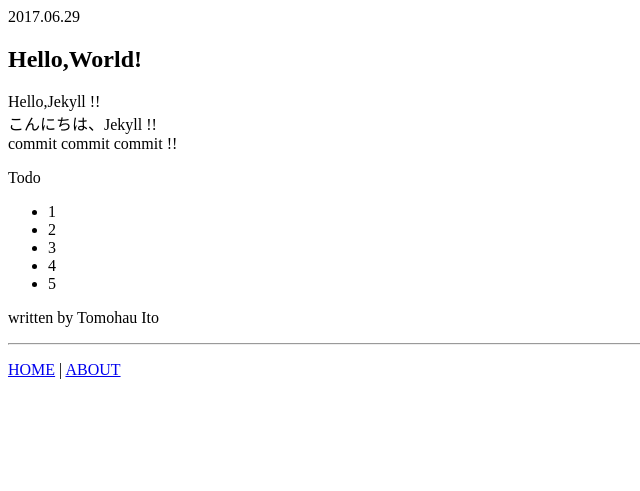
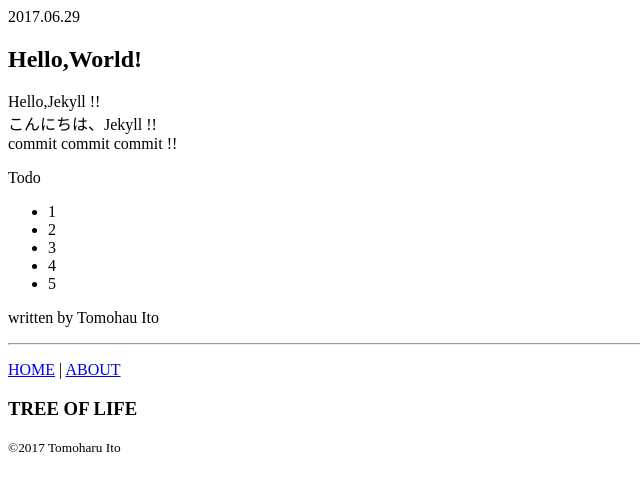
Before and after one commit to TomoharuIto/blog, a Jekyll site: the page built from _posts/2017-06-29-post.md, in a window 1280 px wide. Shown: the top 491 px of the page, without its empty margins (0-640 px from the left). Built offline with Jekyll 4.4.1, drawn with Linux system fonts in a browser that asks for light colours; nearby versions of some CDN libraries; comment, search, counter and statistics services are not loaded; part of the change alters nothing that is shown.

```diff
--- a/_includes/footer.html
+++ b/_includes/footer.html
@@ -1,2 +1,11 @@
-<hr>
-<p><a href="/blog">HOME</a> | <a href="/blog/about.html">ABOUT</a></p>
+    <hr>
+    <p><a href="/blog">HOME</a> | <a href="/blog/about.html">ABOUT</a></p>
+    <nav><!-- ==========▼Back to top▼========== -->
+      <div class="topBtn">
+        <a href="#top" class="scrollLink">
+          <div id="Arrow"></div>
+       </a>
+      </div><!-- /.topBtn -->
+    </nav><!-- ==========▲Back to top▲========== -->
+    <h3 class="Sub-Logo">TREE OF LIFE</h3>
+    <p class="copyright"><small>&copy;<span id="year"></span> Tomoharu Ito</small></p>
--- a/_layouts/default.html
+++ b/_layouts/default.html
@@ -98,11 +98,6 @@
       <h3 class="Sub-Logo">TREE OF LIFE</h3>
       <p class="copyright"><small>&copy;<span id="year"></span> Tomoharu Ito</small></p>
     </footer><!-- ==========▲Footer▲========== -->
-    <!-- <footer>                      -->
-    <!--   <aside>                     -->
-    <!--     {% include footer.html %} -->
-    <!--   </aside>                    -->
-    <!-- </footer>                     -->
 
   </body>
 </html>
--- a/_layouts/post.html
+++ b/_layouts/post.html
@@ -12,6 +12,10 @@
     <link rel="canonical" href="https://tomoharuito.github.io">
     <link rel="stylesheet" href="/blog/common/css/post.css">
     <link rel="stylesheet" href="/blog/common/css/syntax.css">
+    <script src="https://cdnjs.cloudflare.com/ajax/libs/jquery/3.1.1/jquery.min.js"></script> <!-- <= jQuery http://jquery.com/ -->
+    <script src="https://cdnjs.cloudflare.com/ajax/libs/js-cookie/2.1.3/js.cookie.min.js"></script> <!-- <= cookie.js  https://github.com/js-cookie/js-cookie -->
+    <script src="https://cdnjs.cloudflare.com/ajax/libs/raphael/2.2.7/raphael.min.js"></script> <!-- <= Raphaël-JavaScript Library  http://dmitrybaranovskiy.github.io/raphael/ -->
+    <script src="/blog/common/js/post.js"></script>
   </head>
 
   <body>
@@ -19,6 +23,7 @@
       {% include post_header.html %}
       <h2>{{ page.title }}</h2>
     </header>
+
     <main>
       <article>
         <section>
@@ -29,8 +34,10 @@
         </section>
       </article>
     </main>
-    <footer>
+
+    <footer id="pageFood">
      {% include footer.html %}
    </footer>
   </body>
+
 </html>
--- a/common/css/post.css
+++ b/common/css/post.css
@@ -0,0 +1,16 @@
+@charset "UTF-8";
+
+/* ================================================== */
+/* Back to the Top === トップへ戻るボタン */
+/* ================================================== */
+.topBtn {
+	position: fixed;
+	bottom: 2%;
+	right: 3%;
+	width: 8%;
+	height: auto;
+}
+
+#Arrow {
+	display: none;
+}
--- /dev/null
+++ b/common/js/post.js
@@ -0,0 +1,111 @@
+// ========================================
+// Post.js
+// ========================================
+
+// ========================================
+// Back to top of page === ページの先頭へ戻る
+// ========================================
+$(function(){
+
+  $('.scrollLink').on('click', function(event){
+    event.preventDefault();
+    var $this = $(this);
+    var linkTo = $this.attr('href');
+    var $target;
+    var pos = 0;
+    if(linkTo !== '#top'){
+      $target = $(linkTo);
+      pos = $target.offset().top;
+    }
+    $('html, body').animate({scrollTop: pos}, 400, 'swing');
+  });
+
+  var paper = Raphael('Arrow', '100%', '100%');
+  paper.setViewBox(0, 0, 50, 50, true);
+  var $Arrow = $('#Arrow');
+  var $circle = paper.circle(25, 25, 0).attr({'fill':'rgba(201, 201, 201, 0.50)', 'stroke':'none'});
+  var $path1 = 'M25,25 L25,25 L25,25';
+  var $path2 = 'M12,31 L25,15 L38,31';
+  var $path = paper.path($path1).attr({
+                                  'fill':'none',
+                                  'stroke':'rgba(255, 255, 255, 0.50)',
+                                  'stroke-width':'4px',
+                                  'stroke-linecap':'round',
+                                  'stroke-linejoin':'round'
+                                });
+  var $visible = Raphael.animation({cx:25, cy:25, r:20}, 1000, 'bounce');
+  var $visible1 = Raphael.animation({path:$path2}, 1000, 'bounce');
+  var $Invisible = Raphael.animation({cx:25, cy:25, r:0}, 1000, 'backIn', function(){$Arrow.fadeOut();});
+  var $Invisible1 = Raphael.animation({path:$path1}, 1000, 'backIn');
+
+  $(window).scroll(function(){
+    var $this = $(this);
+
+    if($this.scrollTop() > 300){
+      $Arrow
+      .fadeIn('fast', function(){
+        $circle.stop(false).animate($visible);
+        $path.stop(false).animate($visible1);
+      });
+    } else {
+      $circle.stop(false).animate($Invisible);
+      $path.stop(false).animate($Invisible1);
+    }
+  });
+
+});
+
+//=== Copy guard === コピーガード ===
+
+$(function(){
+
+  var $body = $('body');
+  var $target = $body.find('img').not('.InModal'); // <= .InModal が付いていない<img>要素を取得
+/*
+  var $wrapper = $('<div></div>');
+  $wrapper.addClass('WrapperImg');
+  $target.wrap($wrapper); // <= まず全ての<img>要素を<div>で囲む
+  var $BlueWall = $('<div></div>');
+  $BlueWall.addClass('BlueWall');
+  $('.WrapperImg').prepend($BlueWall); // <= ＄BlueWallを<img>要素を囲んだ親<div>要素の先頭に挿入
+*/
+  $target
+/*
+  .each(function(){
+    var $Previous = $(this).prev('.BlueWall'); // <= ＄Previous は各々の<img>要素の前の<div>要素です
+    $Previous
+    .css({
+      height:'size_h',
+      width:'size_w'
+    });
+  })
+
+  .on('contextmenu', function(){ // <= <img>要素上のみ右クリックメニューが出ない
+    return false;
+  });
+*/
+  $body
+  .keydown(function(event){ // <= ctrl + C || ctrl + A key を無効化
+    if((event.ctrlKey === true && event.which === 67) ||
+      (event.ctrlKey === true && event.which === 65)){
+      return false;
+    }
+  })
+  .bind('copy', function(){ // <= コピーを無効化
+    return false;
+  });
+
+});
+
+//=== Update Copyright === コピーライトの更新 ===
+
+window.onload = function(){
+
+  var now = new Date();
+  var year = now.getFullYear();
+  console.log(year);
+  document.getElementById('year').textContent = year;
+
+};
+
+// ©2017 Tomoharu Ito FYI: https://github.com/TomoharuIto/tomoharuito.github.io
```
Also changed, not shown: 8 other files.
